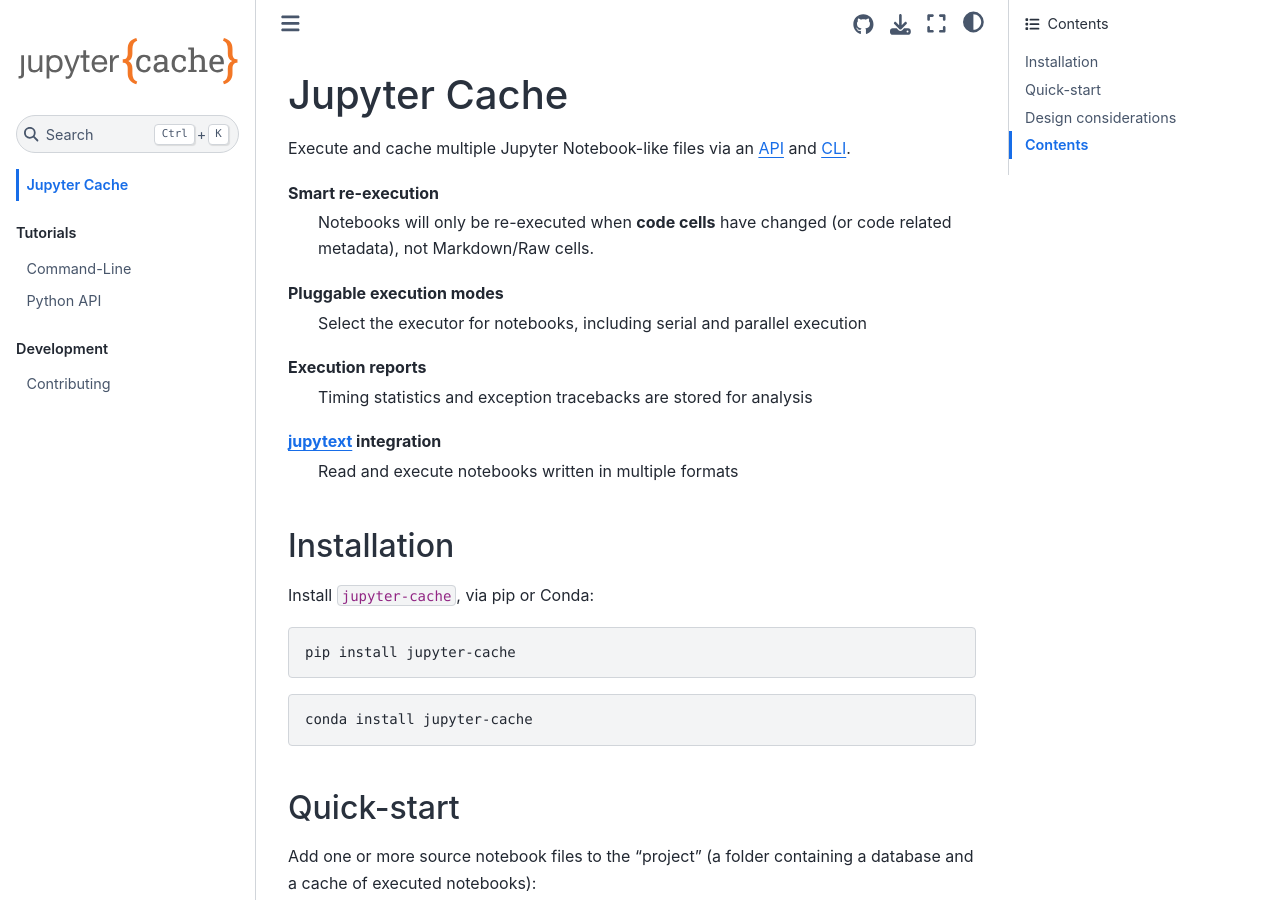
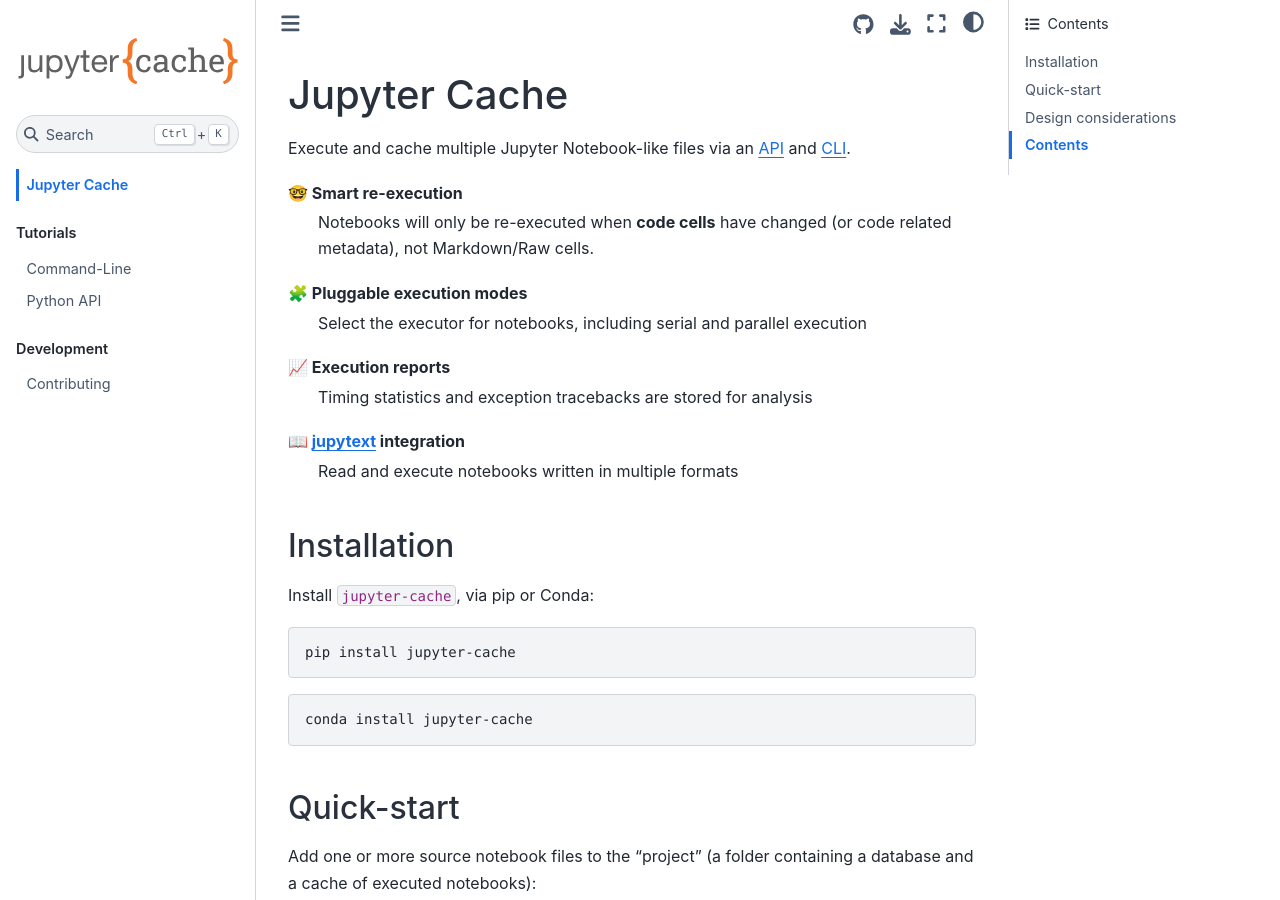
Before and after one commit to executablebooks/jupyter-cache, a Sphinx documentation site: the page built from docs/index.md, in a window 1280 px wide and 900 px high. Built offline with Sphinx 7.4.7 and the Sphinx Book theme 1.1.4, drawn with Linux system fonts in a browser that asks for light colours.

Commit message:
add emojis to docs

```diff
--- a/docs/index.md
+++ b/docs/index.md
@@ -2,16 +2,16 @@
 
 Execute and cache multiple Jupyter Notebook-like files via an [API](use/api) and [CLI](use/cli).
 
-Smart re-execution
+🤓 Smart re-execution
 : Notebooks will only be re-executed when **code cells** have changed (or code related metadata), not Markdown/Raw cells.
 
-Pluggable execution modes
+🧩 Pluggable execution modes
 : Select the executor for notebooks, including serial and parallel execution
 
-Execution reports
+📈 Execution reports
 : Timing statistics and exception tracebacks are stored for analysis
 
-[jupytext](https://jupytext.readthedocs.io) integration
+📖 [jupytext](https://jupytext.readthedocs.io) integration
 : Read and execute notebooks written in multiple formats
 
 ## Installation
```
